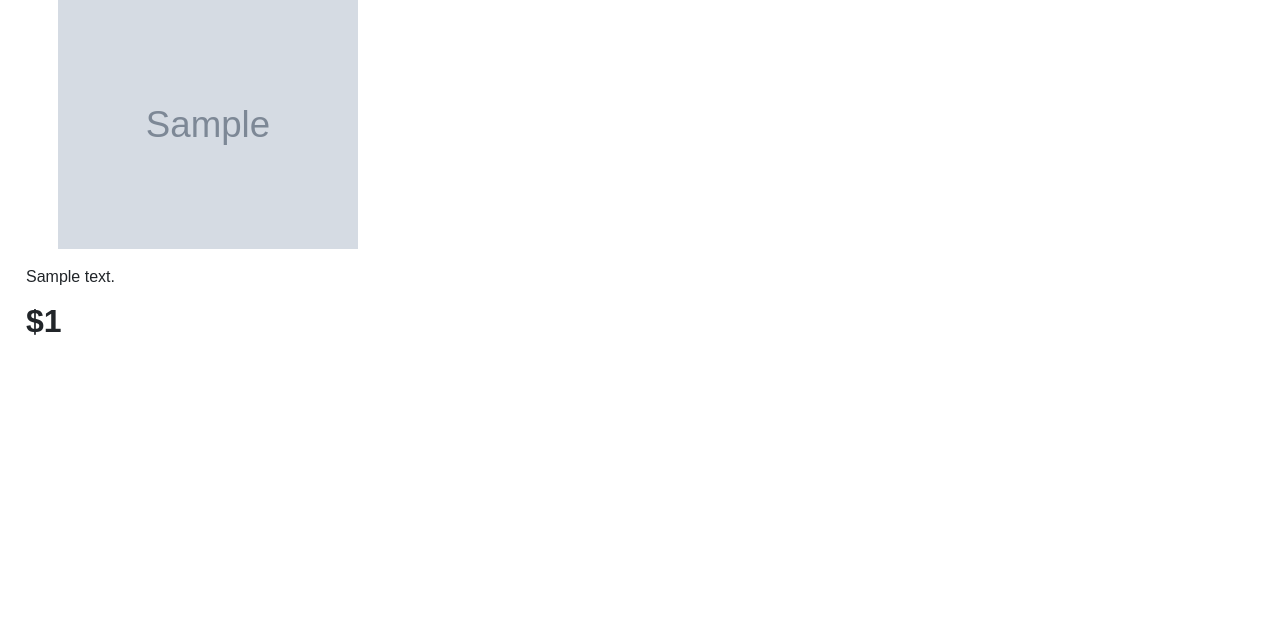
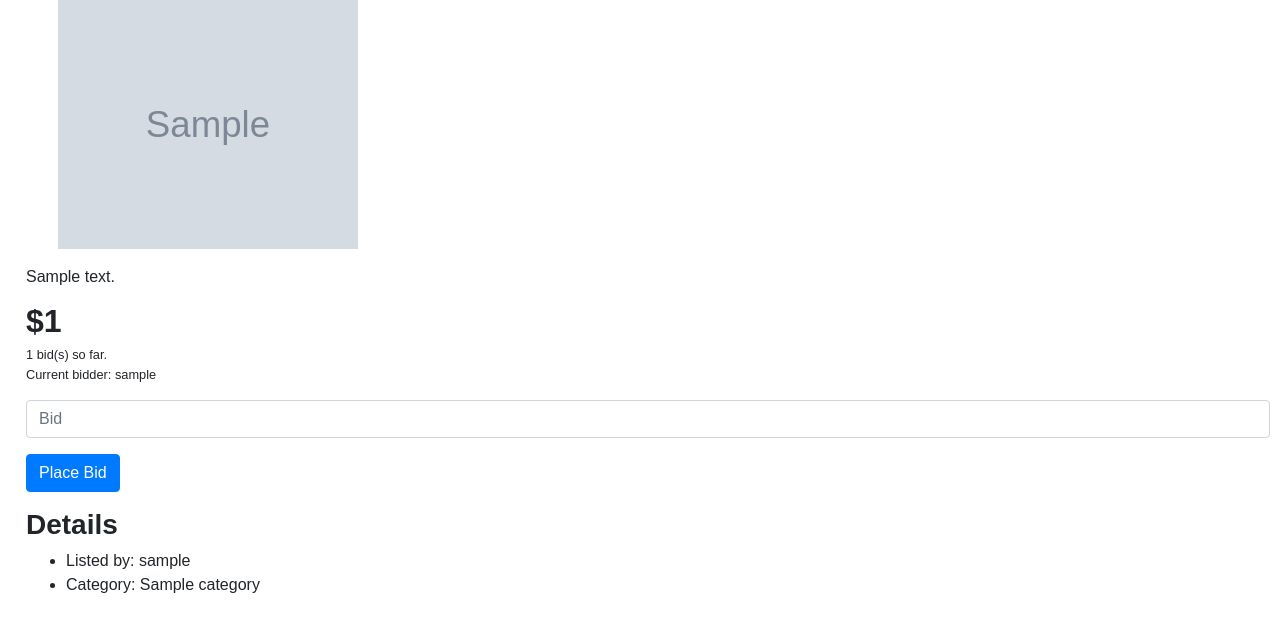
Before and after one commit to djmiller1008/DjangoCommerce, a Django app: page /listing/1 in a window 1280 px wide. Shown: the part 226-849 px from the top of the page. Before the commit the page ends 561 px from the top, so only its background shows below. Run offline with Django 3.2, Linux system fonts and the light colour scheme; tables that the repository leaves empty hold one stand-in row (values such as "Sample post"); grey boxes marked "Sample" are stand-in pictures; some libraries are stand-ins or nearby versions.

Commit message:
Add listing view

```diff
--- a/auctions/templates/auctions/listing.html
+++ b/auctions/templates/auctions/listing.html
@@ -5,7 +5,26 @@
         <h2>Listing: {{ listing.title }}</h2>
         <img class="listing-page-image" src="{{ listing.image }}"/>
         <section>{{ listing.description }}</section>
-        <strong class="bid">${{ listing.starting_bid }}</strong>
+        <strong class="bid">${{ listing.current_bid }}</strong>
+        {% if message != NULL %}
+            <span class="alert alert-danger">{{ message }}</span>
+        {% endif %}
+        <span class="bids-span">{{ bids }} bid(s) so far.</span>
+        <span class="bids-span">Current bidder: {{ bidding_user }}</span>
+        <form class="bid-form" action="{% url 'commerce:listing' listing.id %}" method="post">
+            {% csrf_token %}
+            {{ form }}
+            <input class="btn btn-primary bid-button" type="submit" value="Place Bid">
+        </form>
+
+        <section class="listing-details-section">
+            <h3><strong>Details</strong></h3>
+            <ul>
+                <li>Listed by: {{ listing_user.username }}</li>
+                <li>Category: {{ category }}</li>
+            </ul>
+
+        </section>
     </div>
 
 
```
